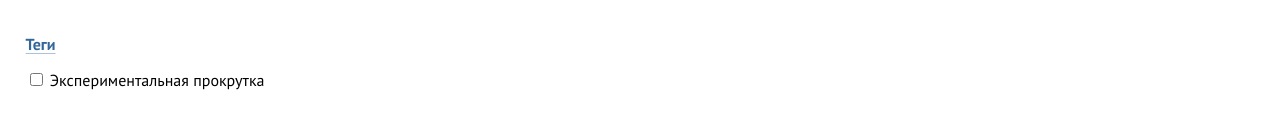
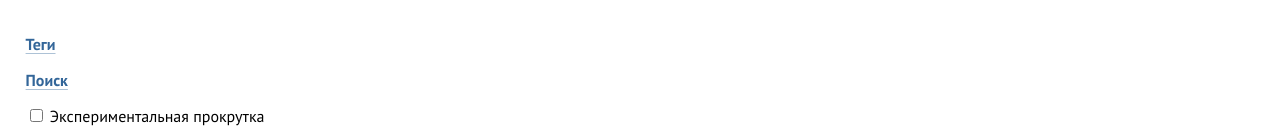
Before and after one commit to skirienko/photos, a React (Create React App) app: page / in a window 1280 px wide. Shown: the part 711-850 px from the top of the page. Before the commit the page ends 817 px from the top, so only its background shows below. Built offline with nearby package versions, Linux system fonts and the light colour scheme.

Commit message:
start using search

```diff
--- a/src/App.jsx
+++ b/src/App.jsx
@@ -1,15 +1,15 @@
 import React, { Component } from 'react';
-import './App.css';
 import { BrowserRouter as Router, Routes, Route } from 'react-router-dom';
 import EventsList from './components/EventsList';
 import PlacePage from './components/PlacePage';
 import EventPage from './components/EventPage';
 import TagsPage from './components/TagsPage';
-//import SearchPage from './components/SearchPage';
+import SearchPage from './components/SearchPage';
 import TagPage from './components/TagPage';
 import AppHeader from './components/AppHeader';
 import Experimental from './components/Experimental';
-import paths from './paths.json';
+import './App.css';
+
 
 const SNAP_NAME = "scrollSnap";
 
@@ -35,7 +35,7 @@ function Footer() {
   return (
     <>
       <p className="tags-link"><a href="/tags">Теги</a></p>
-      {/*<p className="tags-link"><a href="/search">Поиск</a></p>*/}
+      <p className="tags-link"><a href="/search">Поиск</a></p>
       <Experimental/>
     </>
   );
@@ -86,11 +86,11 @@ export default class App extends Component {
               <Route index element={<TagsPage />} />
               <Route path=":tag" element={<TagPage />} />
             </Route>
+            <Route path="search" element={<SearchPage/>}/>
             <Route path=":place">
               <Route index element={<PlacePage />}/>
               <Route path=":event" element={<EventPage />}/>
             </Route>
-            {/*<Route path="/search" render={props => <SearchPage {...props}/>}/>*/}
           </Routes>
         </div>
         <footer className="app__footer">
```
